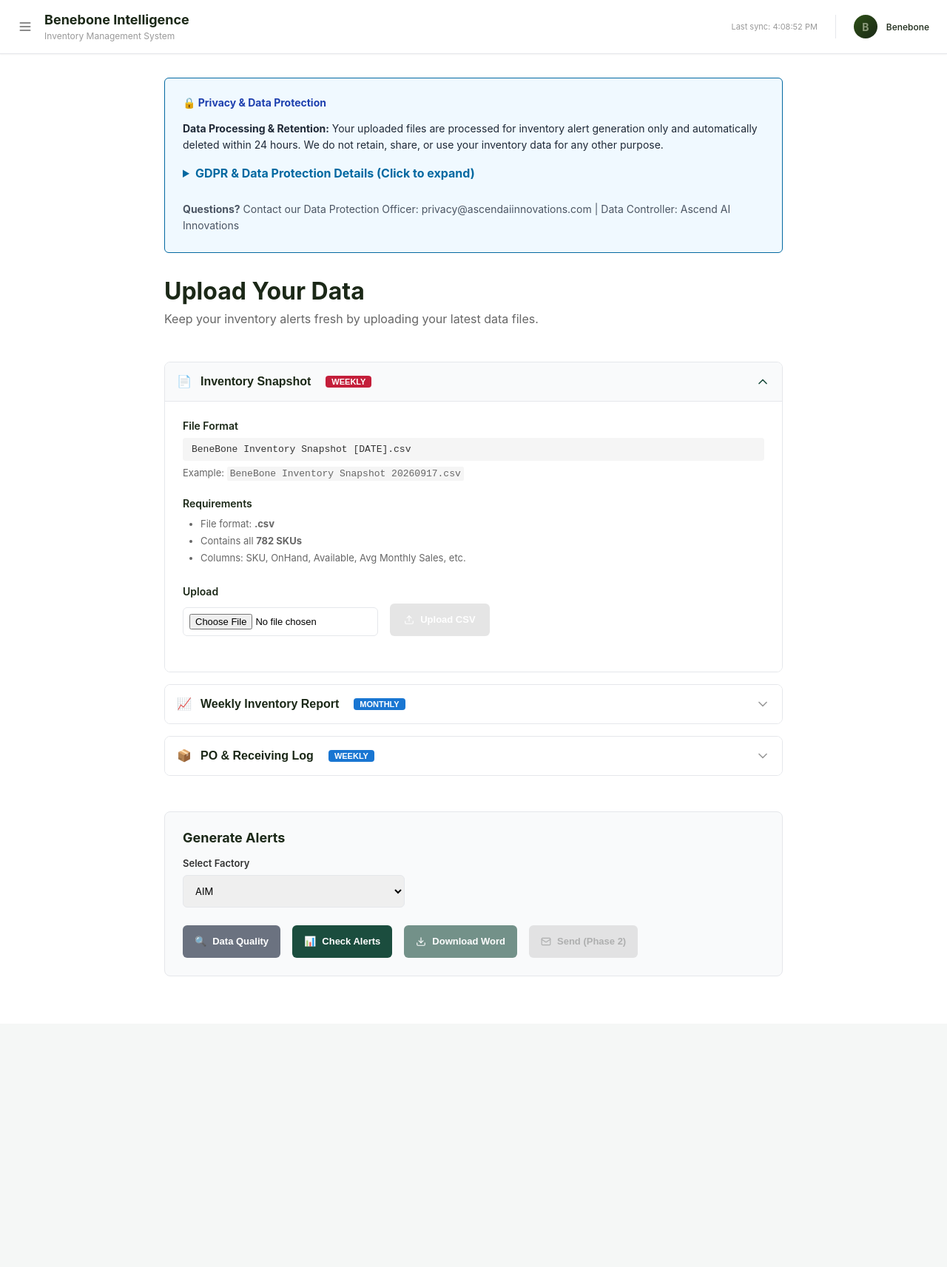
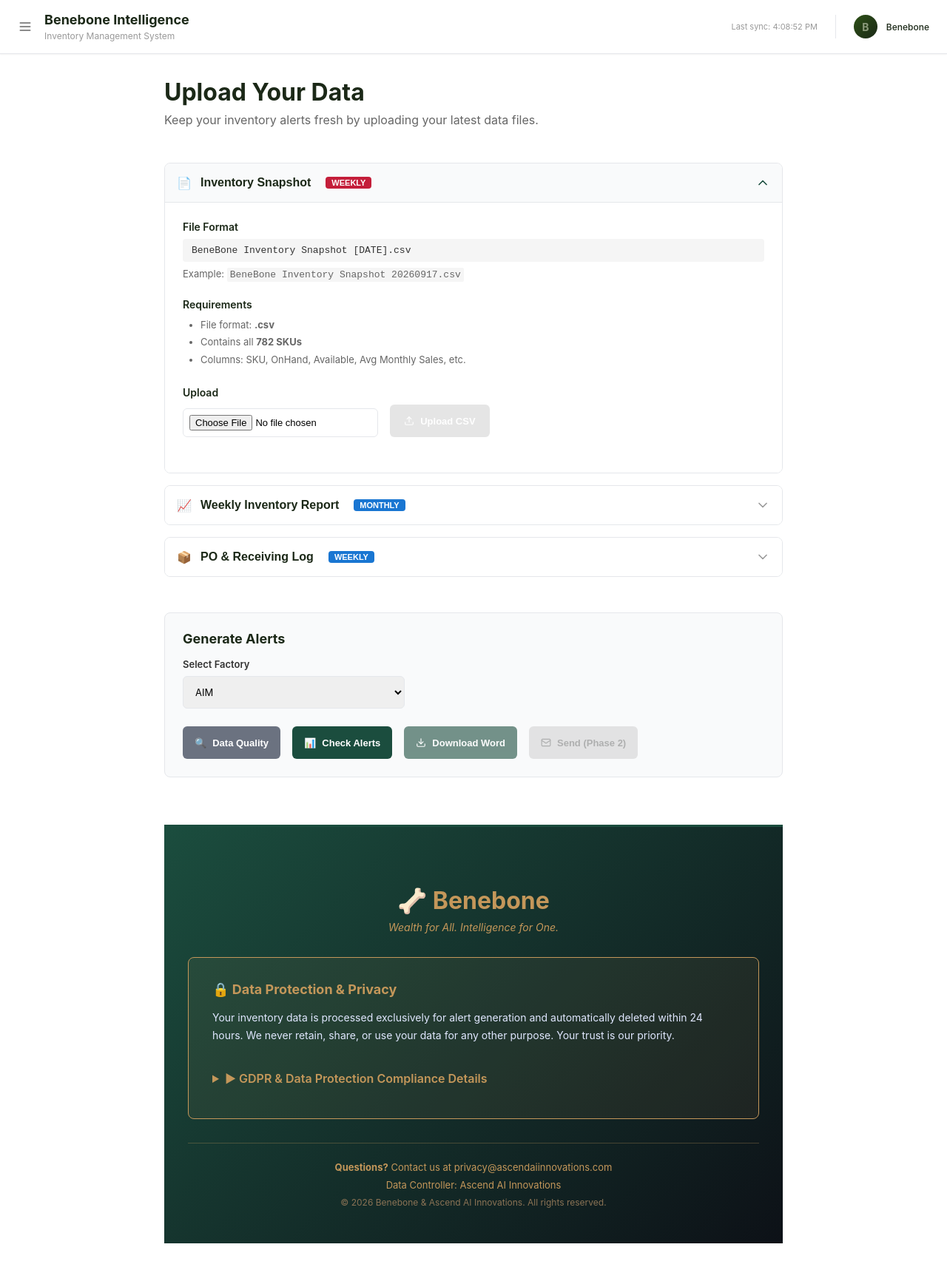
Before and after one commit to ascendaiinovations-boop/benebone-intelligence, a React (Vite) app in the folder frontend/: page / in a window 1280 px wide. Shown: the whole page at 74% size. Before the commit the page ends 1384 px from the top, so only its background shows below. Built offline with nearby package versions, Linux system fonts and the light colour scheme.

Commit message:
Redesign: Move privacy notice to beautiful Benebone-branded footer at bottom - Dark emerald theme (#1b4d3e) with liquid gold accents (#c4975a), professional GDPR details in expandable grid, tagline 'Wealth for All. Intelligence for One'

```diff
--- a/frontend/src/App.jsx
+++ b/frontend/src/App.jsx
@@ -331,57 +331,6 @@
       <Header />
       <div style={{ padding: '2rem', maxWidth: '900px', margin: '0 auto' }}>
 
-        {/* GDPR Privacy Notice - CRITICAL - MOVED TO TOP - ABOVE FOLD */}
-        <div style={{ marginBottom: '2rem' }}>
-          <div
-            style={{ maxWidth: '100%', background: '#f0f9ff', border: '1px solid #0369a1', borderRadius: '6px', padding: '1.5rem' }}
-            role="region"
-            aria-label="Privacy and data protection information"
-          >
-            <p style={{ margin: '0 0 1rem 0', fontWeight: 700, color: '#1e40af', fontSize: '14px' }}>
-              🔒 Privacy & Data Protection
-            </p>
-
-            <p style={{ margin: '0 0 0.75rem 0', fontSize: '14px', color: '#1f2937', lineHeight: 1.6 }}>
-              <strong>Data Processing & Retention:</strong> Your uploaded files are processed for inventory alert generation only and automatically deleted within 24 hours. We do not retain, share, or use your inventory data for any other purpose.
-            </p>
-
-            <details style={{ marginTop: '1rem', cursor: 'pointer' }}>
-              <summary style={{ fontWeight: 'bold', color: '#0369a1', marginBottom: '0.75rem' }}>GDPR & Data Protection Details (Click to expand)</summary>
-              <div style={{ marginTop: '0.75rem', paddingLeft: '1rem', borderLeft: '2px solid #0369a1' }}>
-                <p style={{ margin: '0.5rem 0', fontSize: '14px', color: '#1f2937', lineHeight: 1.6 }}>
-                  <strong>Data Controller (Article 4):</strong> Ascend AI Innovations
-                </p>
-                <p style={{ margin: '0.5rem 0', fontSize: '14px', color: '#1f2937', lineHeight: 1.6 }}>
-                  <strong>Processing Purpose (Article 5):</strong> Alert generation for inventory management and warehouse operations
-                </p>
-                <p style={{ margin: '0.5rem 0', fontSize: '14px', color: '#1f2937', lineHeight: 1.6 }}>
-                  <strong>Legal Basis (Article 6):</strong> Legitimate interest (warehouse operations efficiency and alert generation)
-                </p>
-                <p style={{ margin: '0.5rem 0', fontSize: '14px', color: '#1f2937', lineHeight: 1.6 }}>
-                  <strong>Data Recipients (Article 6A):</strong> Vercel (hosting platform), email recipients (alerts only)
-                </p>
-                <p style={{ margin: '0.5rem 0', fontSize: '14px', color: '#1f2937', lineHeight: 1.6 }}>
-                  <strong>Retention Period (Article 5):</strong> Automatically deleted within 24 hours of upload
-                </p>
-                <p style={{ margin: '0.5rem 0', fontSize: '14px', color: '#1f2937', lineHeight: 1.6 }}>
-                  <strong>Your Rights (Article 15-22):</strong> Access, correction, deletion, portability, and objection to processing
-                </p>
-                <p style={{ margin: '0.5rem 0', fontSize: '14px', color: '#1f2937', lineHeight: 1.6 }}>
-                  <strong>International Transfer:</strong> Data processed in the United States via Vercel. Protected under Standard Contractual Clauses (SCCs)
-                </p>
-                <p style={{ margin: '0.5rem 0', fontSize: '14px', color: '#1f2937', lineHeight: 1.6 }}>
-                  <strong>Right to Lodge Complaint (Article 13):</strong> Contact your local data protection authority or email privacy@ascendaiinnovations.com
-                </p>
-              </div>
-            </details>
-
-            <p style={{ margin: '1rem 0 0 0', fontSize: '14px', color: '#4b5563', lineHeight: 1.6 }}>
-              <strong>Questions?</strong> Contact our Data Protection Officer: privacy@ascendaiinnovations.com | Data Controller: Ascend AI Innovations
-            </p>
-          </div>
-        </div>
-
         <div style={{ marginBottom: '3rem' }}>
           <h1 style={{ fontSize: '32px', fontWeight: 700, color: '#1b2817', margin: '0 0 0.5rem 0' }}>
             Upload Your Data
@@ -679,6 +628,133 @@
             )}
           </div>
         )}
+
+        {/* BENEBONE BRANDED PRIVACY FOOTER - PROFESSIONAL & BEAUTIFUL */}
+        <footer style={{
+          marginTop: '4rem',
+          paddingTop: '2rem',
+          borderTop: '3px solid #1b4d3e',
+          background: 'linear-gradient(135deg, #1b4d3e 0%, #0d1117 100%)'
+        }}>
+          <div style={{ maxWidth: '900px', margin: '0 auto', padding: '3rem 2rem' }}>
+            {/* Benebone Branding & Header */}
+            <div style={{ marginBottom: '2rem', textAlign: 'center' }}>
+              <div style={{ fontSize: '32px', fontWeight: 700, color: '#c4975a', marginBottom: '0.5rem' }}>
+                🦴 Benebone
+              </div>
+              <div style={{ fontSize: '14px', color: '#c4975a', fontStyle: 'italic', marginBottom: '1.5rem' }}>
+                Wealth for All. Intelligence for One.
+              </div>
+            </div>
+
+            {/* Privacy & GDPR Section */}
+            <div style={{
+              background: 'rgba(196, 151, 90, 0.08)',
+              border: '1px solid #c4975a',
+              borderRadius: '8px',
+              padding: '2rem',
+              marginBottom: '2rem'
+            }}
+            role="region"
+            aria-label="Privacy and data protection information">
+
+              <h3 style={{
+                margin: '0 0 1rem 0',
+                color: '#c4975a',
+                fontSize: '18px',
+                fontWeight: 700,
+                display: 'flex',
+                alignItems: 'center',
+                gap: '0.5rem'
+              }}>
+                🔒 Data Protection & Privacy
+              </h3>
+
+              <p style={{
+                margin: '0 0 1.5rem 0',
+                fontSize: '14px',
+                color: '#e0e7ff',
+                lineHeight: 1.7
+              }}>
+                Your inventory data is processed exclusively for alert generation and automatically deleted within 24 hours. We never retain, share, or use your data for any other purpose. Your trust is our priority.
+              </p>
+
+              {/* Expandable GDPR Details */}
+              <details style={{ cursor: 'pointer' }}>
+                <summary style={{
+                  fontWeight: 600,
+                  color: '#c4975a',
+                  padding: '0.75rem 0',
+                  userSelect: 'none'
+                }}>
+                  ► GDPR & Data Protection Compliance Details
+                </summary>
+                <div style={{
+                  marginTop: '1rem',
+                  paddingLeft: '1rem',
+                  borderLeft: '2px solid #c4975a',
+                  background: 'rgba(13, 17, 23, 0.3)',
+                  padding: '1rem',
+                  borderRadius: '6px'
+                }}>
+                  <div style={{ display: 'grid', gridTemplateColumns: '1fr 1fr', gap: '1rem', fontSize: '13px' }}>
+                    <div>
+                      <p style={{ margin: '0 0 0.5rem 0', color: '#c4975a', fontWeight: 600 }}>Article 4: Data Controller</p>
+                      <p style={{ margin: 0, color: '#e0e7ff' }}>Ascend AI Innovations</p>
+                    </div>
+                    <div>
+                      <p style={{ margin: '0 0 0.5rem 0', color: '#c4975a', fontWeight: 600 }}>Article 5: Processing Purpose</p>
+                      <p style={{ margin: 0, color: '#e0e7ff' }}>Inventory alert generation & warehouse automation</p>
+                    </div>
+                    <div>
+                      <p style={{ margin: '0 0 0.5rem 0', color: '#c4975a', fontWeight: 600 }}>Article 6: Legal Basis</p>
+                      <p style={{ margin: 0, color: '#e0e7ff' }}>Legitimate interest (operations efficiency)</p>
+                    </div>
+                    <div>
+                      <p style={{ margin: '0 0 0.5rem 0', color: '#c4975a', fontWeight: 600 }}>Article 6A: Recipients</p>
+                      <p style={{ margin: 0, color: '#e0e7ff' }}>Vercel (hosting), Email recipients (alerts)</p>
+                    </div>
+                    <div>
+                      <p style={{ margin: '0 0 0.5rem 0', color: '#c4975a', fontWeight: 600 }}>Retention Period</p>
+                      <p style={{ margin: 0, color: '#e0e7ff' }}>Deleted automatically within 24 hours</p>
+                    </div>
+                    <div>
+                      <p style={{ margin: '0 0 0.5rem 0', color: '#c4975a', fontWeight: 600 }}>Your Rights</p>
+                      <p style={{ margin: 0, color: '#e0e7ff' }}>Access, correction, deletion, portability</p>
+                    </div>
+                    <div style={{ gridColumn: '1 / -1' }}>
+                      <p style={{ margin: '0 0 0.5rem 0', color: '#c4975a', fontWeight: 600 }}>Article 13: Right to Lodge Complaint</p>
+                      <p style={{ margin: 0, color: '#e0e7ff' }}>Contact your local data protection authority or email privacy@ascendaiinnovations.com</p>
+                    </div>
+                    <div style={{ gridColumn: '1 / -1' }}>
+                      <p style={{ margin: '0 0 0.5rem 0', color: '#c4975a', fontWeight: 600 }}>International Data Transfer</p>
+                      <p style={{ margin: 0, color: '#e0e7ff' }}>Data processed in US via Vercel, protected under Standard Contractual Clauses (SCCs)</p>
+                    </div>
+                  </div>
+                </div>
+              </details>
+            </div>
+
+            {/* Contact & Footer Info */}
+            <div style={{
+              textAlign: 'center',
+              paddingTop: '1.5rem',
+              borderTop: '1px solid rgba(196, 151, 90, 0.3)',
+              color: '#c4975a',
+              fontSize: '13px'
+            }}>
+              <p style={{ margin: '0 0 0.5rem 0' }}>
+                <strong>Questions?</strong> Contact us at privacy@ascendaiinnovations.com
+              </p>
+              <p style={{ margin: '0 0 0.5rem 0' }}>
+                Data Controller: Ascend AI Innovations
+              </p>
+              <p style={{ margin: 0, color: '#8b7355', fontSize: '12px' }}>
+                © 2026 Benebone & Ascend AI Innovations. All rights reserved.
+              </p>
+            </div>
+          </div>
+        </footer>
       </div>
     </div>
   )
```
